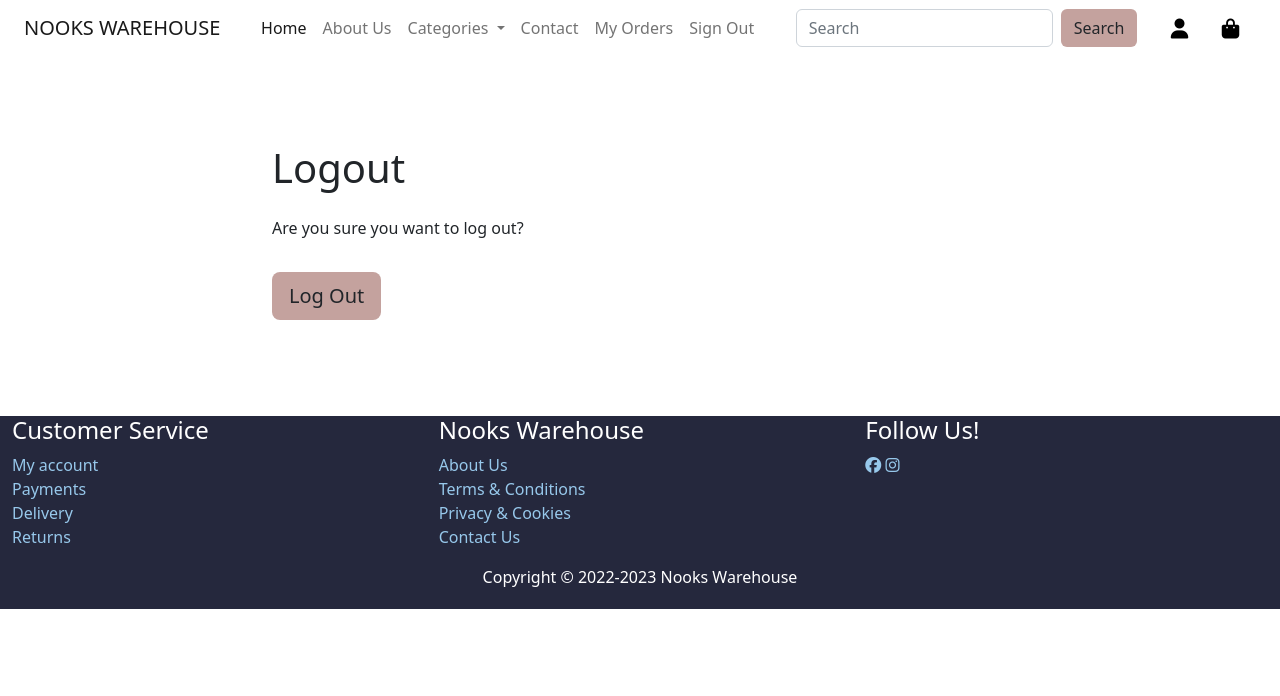
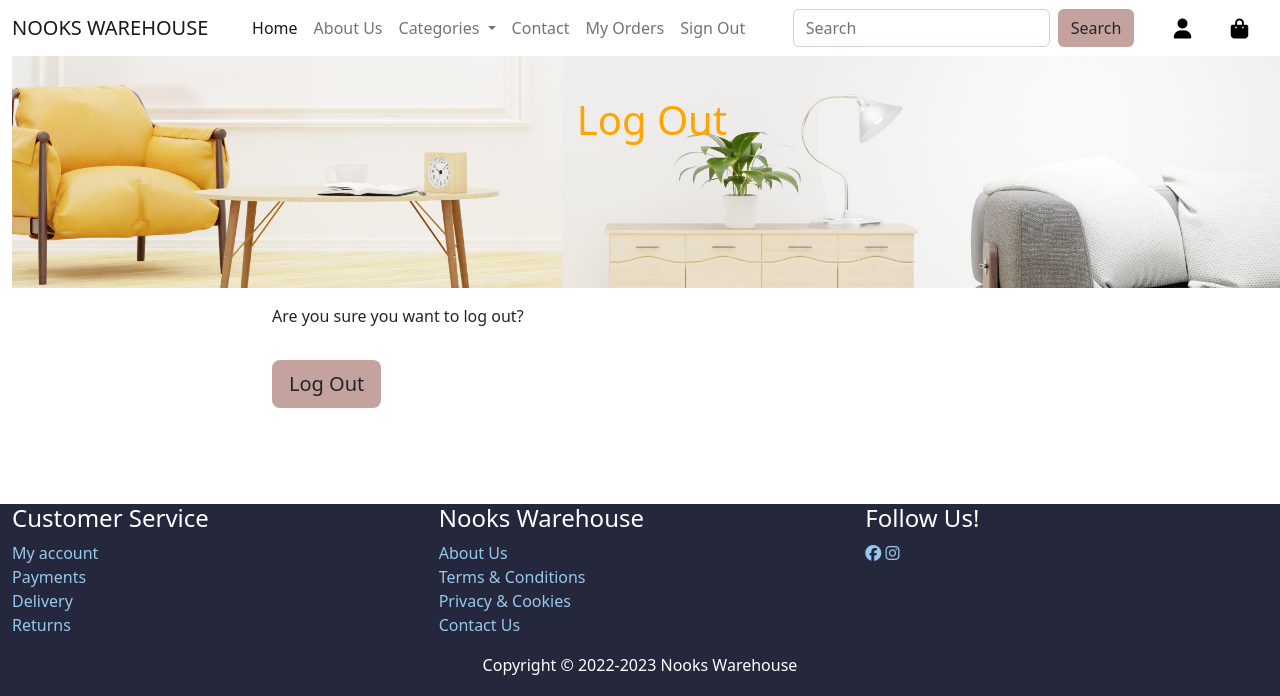
Before and after one commit to sharondrinkwaard/nookswarehouse, a Django app: page /accounts/logout/ in a window 1280 px wide. Shown: the top 696 px of the page. Run offline with Django 3.2, Linux system fonts and the light colour scheme; the visitor is signed in with stand-in values (Sample User, id 1); some libraries are stand-ins or nearby versions.

Commit message:
Add header image + move headertext into blocks

```diff
--- a/home/templates/home/index.html
+++ b/home/templates/home/index.html
@@ -1,9 +1,11 @@
 {% extends "base.html" %}
 {% load static %}
 
+{% block page_header %}
+    Nooks Warehouse
+{% endblock %}
+
 {% block content %}
-<h1>Nooks Warehouse</h1>
-
 <section id="promo-cat-section">
     <div class="container mt-5">
         <div class="row ">
--- a/static/css/base.css
+++ b/static/css/base.css
@@ -10,11 +10,25 @@ body {
 }
 /* ----------------------------------------- HEADER */
 
-header {
+nav {
     background-color: white;
 }
 .text-orange {
     color: orange !important;
+}
+
+.header-image{
+    background-image: url('/static/images/header.jpg');
+    background-position-y: 67%;
+    background-color: black;
+    height: 30vh;
+    width: 100vw;
+    background-size: cover;
+}
+.header-text{
+    display: flex;
+    flex-direction: column;
+    align-items: center;
 }
 
 /* ----------------------------------------- BUTTONS */
--- a/templates/allauth/account/logout.html
+++ b/templates/allauth/account/logout.html
@@ -1,18 +1,12 @@
 {% extends "base.html" %}
 {% load i18n %}
-{% block head_title %}{% trans "Sign Out" %}{% endblock %}
+{% block head_title %}{% trans "Log Out" %}{% endblock %}
+
+{% block page_header %}
+    Log Out
+{% endblock %}
 
 {% block content %}
-<header>
-  <div class="container">
-      <div class="row">
-        <div class="col-md-8 mt-5 offset-md-2">
-          <h1 class="mt-5">{% trans "Logout" %}</h1>
-        </div>
-      </div>
-  </div>
-</header>
-
 <div class="container mb-5">
     <div class="row">
         <div class="col-md-8 mt-3 offset-md-2">
--- a/templates/base.html
+++ b/templates/base.html
@@ -22,8 +22,8 @@
 
 </head>
 <body class="mt-5">
-  <header class="container-fluid fixed-top w-100">
-    <nav class="navbar navbar-expand-lg">
+  <header class="container-fluid ">
+    <nav class="navbar navbar-expand-lg fixed-top w-100">
       <div class="container-fluid">
         <a class="navbar-brand" id="logo" href="#">NOOKS WAREHOUSE</a>
         <button class="navbar-toggler" type="button" data-bs-toggle="collapse" data-bs-target="#navbarTogglerDemo02" aria-controls="navbarTogglerDemo02" aria-expanded="false" aria-label="Toggle navigation">
@@ -84,14 +84,23 @@
         </div>
       </div>
     </nav>
+    <div class="header-image">
+      <div class="header-text">
+        <h1 class="text-orange mt-5">
+          {% block page_header %}
+          {% endblock %}
+        </h1>
+        <p>
+          {% block extra_page_header %}
+          {% endblock %}
+        </p>
+      </div>
+  </div>
   </header>
 
   {% if messages %}
   <div class="message-container"></div>
   {% endif %}
-
-  {% block page_header %}
-  {% endblock %}
 
   {% block content %}
   {% endblock %}
--- a/templates/service.html
+++ b/templates/service.html
@@ -1,4 +1,9 @@
 {% extends 'base.html' %}
+
+{% block page_header %}
+    Customer Service
+{% endblock %}
+
 {% block content %}
 <section>
     <div class="container col">
```
Also changed, not shown: templates/allauth/account/login.html (+4 -11 lines), templates/allauth/account/signup.html (+4 -11 lines), templates/overview_orders.html (+4 -11 lines), static/images/header.jpg (added).
